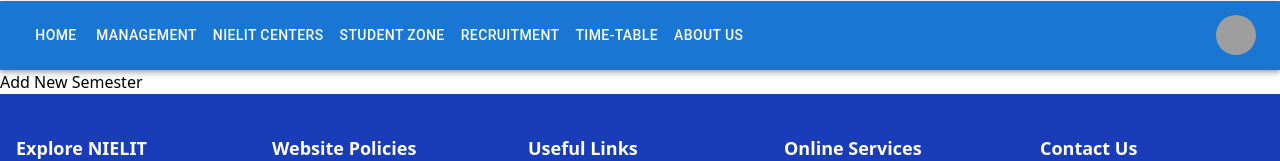
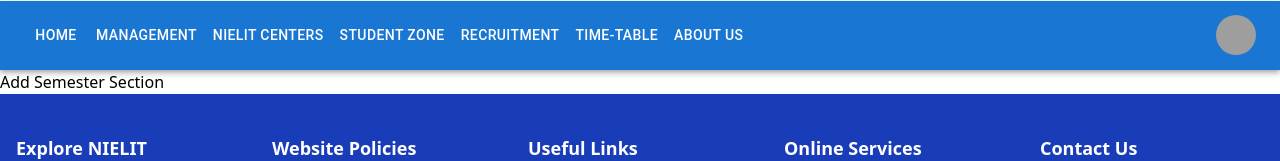
Before and after one commit to ripunjayrai777/Time_Table_Generator_NIELIT-, a React (Vite) app: page /semesters/add-semester-sections in a window 1280 px wide. Shown: the part 153-314 px from the top of the page. Built offline with nearby package versions, Linux system fonts and the light colour scheme; grey boxes are pictures that could not be loaded.

Commit message:
add subject to semester is completed

```diff
--- a/src/components/AddSemesterSection/index.jsx
+++ b/src/components/AddSemesterSection/index.jsx
@@ -1,7 +1,7 @@
 import React from "react";
 
 const AddSemester = () => {
-  return <div>Add New Semester</div>;
+  return <div>Add Semester Section</div>;
 };
 
 export default AddSemester;
```
